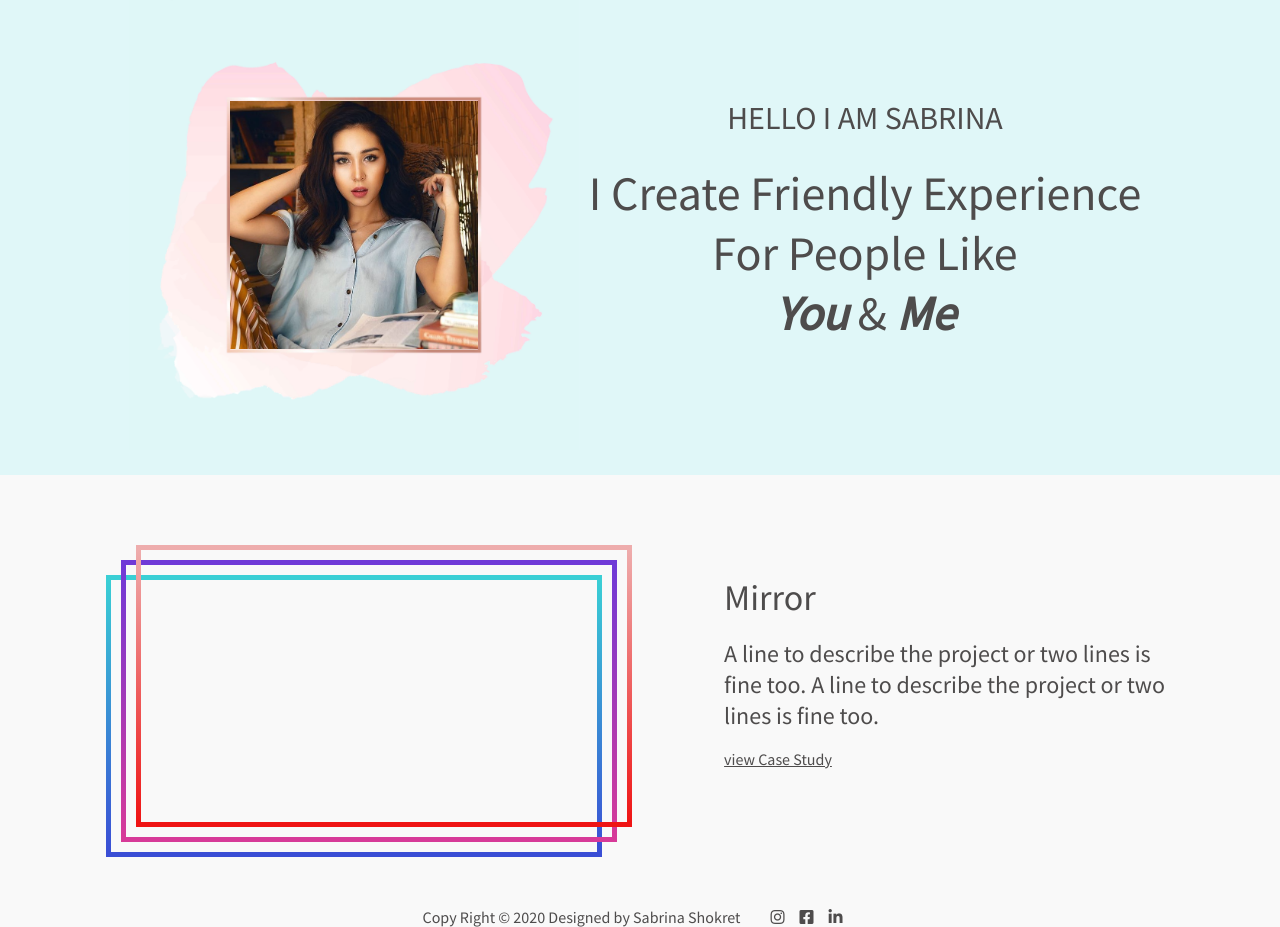
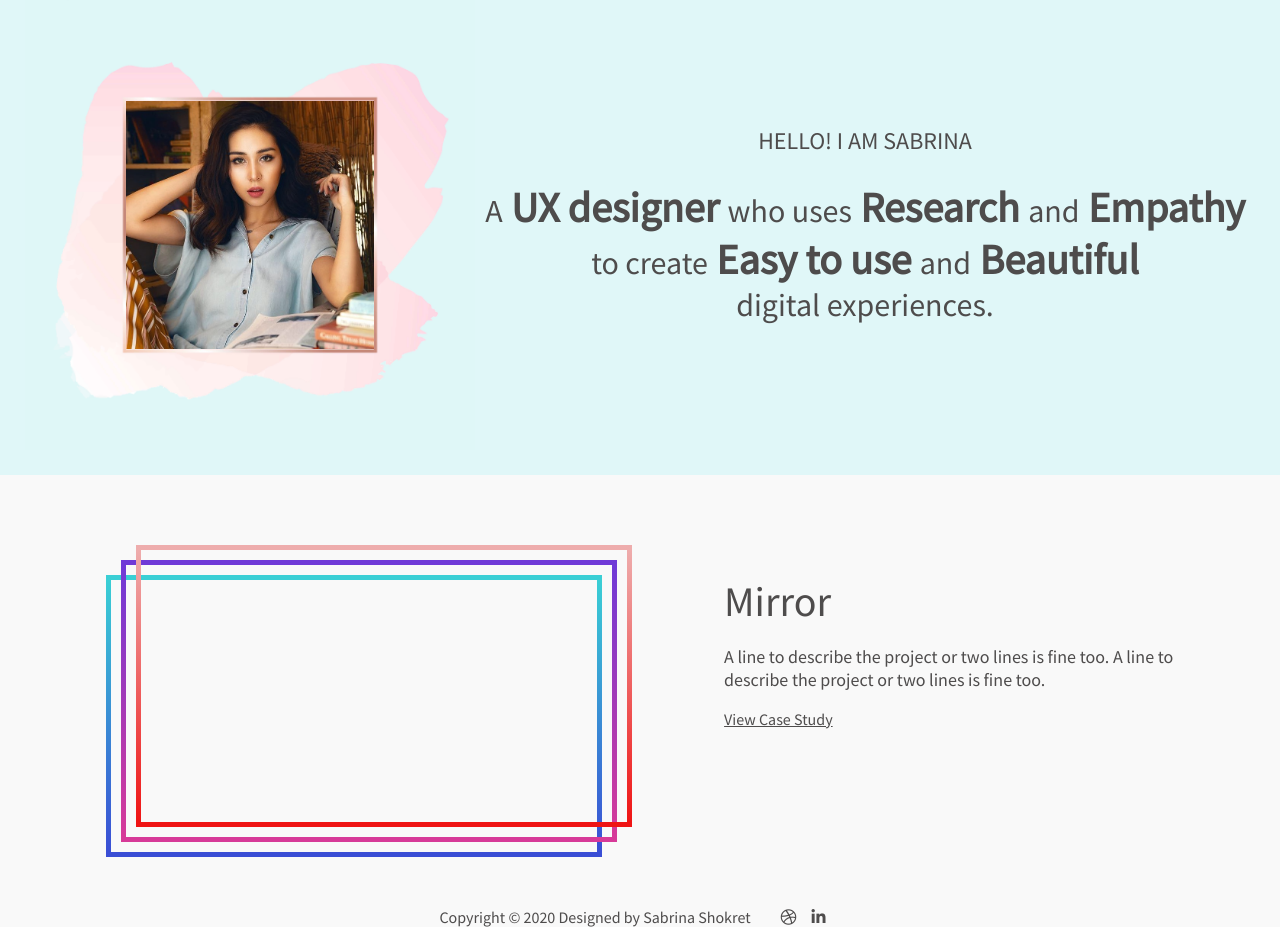
Before and after one commit to JohnsonYe/sabby-page, a React (Create React App) app: page / in a window 1280 px wide. Shown: the part 100-1027 px from the top of the page. Built offline with nearby package versions, Linux system fonts and the light colour scheme.

Commit message:
finish styling

```diff
--- a/src/components/NavBar.js
+++ b/src/components/NavBar.js
@@ -3,17 +3,16 @@ import { Link, NavLink } from 'react-router-dom';
 import '../style/navbar.css';
 import brandLogo from '../images/logo.png';
 const NavBar = () => {
-    var prevScrollpos = window.pageYOffset;
-    window.onscroll = function() {
-        var currentScrollPos = window.pageYOffset;
-        console.log('to', document.getElementsByClassName("app-header"));
-        if (prevScrollpos > currentScrollPos) {
-            document.getElementsByClassName("app-header")[0].style.top = "0";
-        } else {
-            document.getElementsByClassName("app-header")[0].style.top = "-100px";
-        }
-        prevScrollpos = currentScrollPos;
-    }
+    // var prevScrollpos = window.pageYOffset;
+    // window.onscroll = function() {
+    //     var currentScrollPos = window.pageYOffset;
+    //     if (prevScrollpos > currentScrollPos) {
+    //         document.getElementsByClassName("app-header")[0].style.top = "0";
+    //     } else {
+    //         document.getElementsByClassName("app-header")[0].style.top = "-100px";
+    //     }
+    //     prevScrollpos = currentScrollPos;
+    // }
     return (
         <header className="app-header bgColor-main">
             <div className="nav-link nav-logo">
--- a/src/components/footer.js
+++ b/src/components/footer.js
@@ -3,18 +3,14 @@ import React from 'react';
 const Footer = function () {
     return (
         <footer className="footer-section">
-            <div className="footer-text">Copy Right &copy; 2020 Designed by Sabrina Shokret</div>
+            <div className="footer-text">Copyright &copy; 2020 Designed by Sabrina Shokret</div>
             <div className="footer-social-media">
-                <div className="social-media instragm">
-                    <a href="https://www.instagram.com/its___ssabrinaaaaa/" target="_blank"><i class="fab fa-instagram"></i></a>
-                </div>
-
-                <div className="social-media facebook">
-                    <a href="https://www.facebook.com/sabrina.shokret" target="_blank"><i class="fab fa-facebook-square"></i></a>
+                <div className="social-media dribbble">
+                    <a href="https://dribbble.com/Sabrinaheyya" target="_blank"><i className="fab fa-dribbble"></i></a>
                 </div>
 
                 <div className="social-media linkedIn">
-                    <a href="https://www.linkedin.com/in/sabrina-shokret-38965833/" target="_blank"><i class="fab fa-linkedin-in"></i></a>
+                    <a href="https://www.linkedin.com/in/sabrina-shokret-38965833/" target="_blank"><i className="fab fa-linkedin-in"></i></a>
                 </div>
             </div>
         </footer>
--- a/src/pages/about.js
+++ b/src/pages/about.js
@@ -20,9 +20,9 @@ const About = function() {
                 <div className="about-image">
                     <img src={ImageBackground}/>
                 </div>
-                <div className="about-name header">
-                    <div>Hello! My Name is</div>
-                    <div>SABRINA SHOKRET</div>
+                <div className="about-name">
+                    <div className="header-m">Hello! My Name is</div>
+                    <div className="header">SABRINA SHOKRET</div>
                 </div>
             </div>
 
--- a/src/pages/contact.js
+++ b/src/pages/contact.js
@@ -1,18 +1,24 @@
-import React from 'react';
+import React, {useState} from 'react';
 import '../style/contact.css'
 import emailjs from "emailjs-com";
 
 const Contact = function() {
     const user_id = "user_tedGkqjQtoSHRFRzewfWJ";
     const service_id = "service_g3o1q27";
-    const template_id = "template_t6a6k2j"
+    const template_id = "template_t6a6k2j";
+    const [success, setSuccess] = useState('hide');
+    const [fail, setFail] = useState('hide');
+
+
     function sendEmail(e) {
         e.preventDefault()
         emailjs.sendForm(service_id, template_id, e.target, user_id)
             .then(result => {
-                console.log('good', result.text);
+                console.log(result);
+                setSuccess('show');
             }).catch(error => {
-                console.log('bad', error.text);
+                console.log(error);
+                setFail('show');
             });
     }
 
@@ -24,30 +30,32 @@ const Contact = function() {
                 </div>
 
                 <div className="contact-note sub-title">
-                    Thank you for your interest in contacting me!
+                    Please fill out the boxes below and I will return your request ASAP!
                     <br/>
-                    please fill out the boxes below and I will return you request ASAP!
+                    I look forward to connecting with you.
                 </div>
 
                 <div className="form-section">
                     <form onSubmit={sendEmail}>
                         <div className="form-group">
                             <label htmlFor="contact-name">First & Last Name<sup>*</sup></label>
-                            <input id="contact-name" type="text" className="form-control" name="from_name" />
+                            <input id="contact-name" type="text" className="form-control" name="from_name" required/>
                         </div>
 
                         <div className="form-group">
                             <label htmlFor="contact-email">Email<sup>*</sup></label>
-                            <input id="contact-email" type="text" className="form-control" name="from_email" />
+                            <input id="contact-email" type="text" className="form-control" name="from_email" required/>
                         </div>
 
                         <div className="form-group">
                             <label htmlFor="contact-message">Message<sup>*</sup></label>
-                            <textarea id="contact-message" type="text" className="form-control" name="message" />
+                            <textarea id="contact-message" type="text" className="form-control" name="message" required/>
                         </div>
 
                         <div className="form-submit">
                             <input type="submit" className="btn btn-submit" value="SEND"></input>
+                            <span className={"form-send success " + success}>sent <i className="fas fa-check"></i></span>
+                            <span className={"form-send fail " + fail}>Fail to send! Please try again.</span>
                         </div>
                     </form>
                 </div>
--- a/src/pages/home.js
+++ b/src/pages/home.js
@@ -18,9 +18,9 @@ const Home = function() {
     const generateProject = function (title, descrption) {
         return (
             <div className="class-info">
-                <div className="project-title">{title}</div>
-                <div className="project-description">{descrption}</div>
-                <a href="https://www.google.com">view Case Study</a>
+                <div className="project-title header-l">{title}</div>
+                <div className="project-description paragraph-m">{descrption}</div>
+                <a href="https://www.google.com">View Case Study</a>
             </div>
         );
     }
@@ -34,11 +34,21 @@ const Home = function() {
                     <img className="personal-image" src={PersonalImage} />
                 </div>
                 <div className="intro-section">
-                    <div className="intro-title">HELLO I AM SABRINA</div>
-                    <div className="intro-description header">
-                        <div>I Create Friendly Experience</div>
-                        <div>For People Like</div>
-                        <div><b><i>You</i></b> & <b><i>Me</i></b></div>
+                    <div className="intro-title header-s">HELLO! I AM SABRINA</div>
+                    <div className="intro-description header-m">
+                        <div>A
+                            <b className="header-l semi-bold"> UX designer </b>
+                            who uses
+                            <b className="header-l semi-bold"> Research </b>
+                            and
+                            <b className="header-l semi-bold"> Empathy </b>
+                        </div>
+                        <div>to create
+                            <b className="header-l semi-bold"> Easy to use </b>
+                            and
+                            <b className="header-l semi-bold"> Beautiful </b>
+                        </div>
+                        <div>digital experiences.</div>
                     </div>
                 </div>
             </div>
--- a/src/style/about.css
+++ b/src/style/about.css
@@ -1,4 +1,5 @@
 .about-image {
+    margin-left: 80px;
     width: 300px;
     height: 300px;
     border: 5px solid var(--brand);
@@ -8,24 +9,32 @@
 .about-image > img {
     width: 95%;
     height: 95%;
-    margin-top: 7px;
+    margin-top: 2px;
+    margin-left: 2px;
+    border: 5px solid #FFD873;
 }
 
 .about-section-1 {
     display: flex;
-    justify-content: space-around;
+    /* justify-content: space-around; */
     flex-wrap: wrap;
     padding: 50px;
 }
 
 .about-name {
+    margin-left: 88px;
     display: flex;
     flex-direction: column;
-    justify-content: space-around;
+    /* justify-content: space-around; */
+    text-align: center;
+}
+
+.about-name > div:first-child {
+    padding: 50px 0px;
 }
 
 .about-section-2 {
-    padding: 0px 50px;
+    padding: 0px 138px;
     font-size: var(--paragraph-font);
     text-align: left;
 }
@@ -33,3 +42,7 @@
 .about-me {
     margin-bottom: 50px;
 }
+
+.about-description {
+    font-size: 16px;
+}
--- a/src/style/contact.css
+++ b/src/style/contact.css
@@ -36,9 +36,17 @@
 }
 
 .btn-submit {
-    background-color: #FFDFE4;
+    background-color: #F5DB7E;
     border: none;
     border-radius: 8px;
     padding: 12px 35px;
     font-size: 18px;
 }
+
+.form-send {
+    padding: 10px;
+}
+
+.btn.btn-submit {
+    cursor: pointer;
+}
--- a/src/style/default.css
+++ b/src/style/default.css
@@ -5,8 +5,12 @@
     --highlighYello: #FFD873;
     --text: #4E4C4C;
     --header-font: 48px;
+    --header-l-font: 42px;
+    --header-m-font: 32px;
+    --header-s-font: 24px;
     --sub-header-font: 36px;
     --paragraph-font: 24px;
+    --paragraph-m-font: 18px;
     --link-font: 18px;
     --font-type: 'Source Sans Pro';
 }
@@ -21,6 +25,26 @@ body {
 .header {
     font-size: var(--header-font);
     margin-bottom: 10px;
+}
+
+.header-l {
+    font-size: var(--header-l-font);
+}
+
+.header-m {
+    font-size: var(--header-m-font);
+}
+
+.header-s {
+    font-size: var(--header-s-font);
+}
+
+.paragraph-m {
+    font-size: var(--paragraph-m-font);
+}
+
+.semi-bold {
+    font-weight: 600;
 }
 
 .sub-title {
@@ -182,3 +206,19 @@ svg {
 a {
     color: inherit;
 }
+
+.success {
+    color: #4BB543;
+}
+
+.fail {
+    color: #cc3300;
+}
+
+.hide {
+    display: none;
+}
+
+.show {
+    display: inline-block;
+}
--- a/src/style/home.css
+++ b/src/style/home.css
@@ -21,16 +21,7 @@
 
 .intro-title {
     margin-bottom: 25px;
-    font-size: 32px;
     text-align: center;
-}
-
-.project-title {
-    font-size: var(--sub-header-font);
-}
-
-.project-description {
-    font-size: var(--paragraph-font);
 }
 
 .introduction-container {
@@ -44,7 +35,7 @@
     color: var(--text);
 }
 
-.intro-description :not(:first-child) {
+.intro-description {
     text-align: center;
 }
 
```
